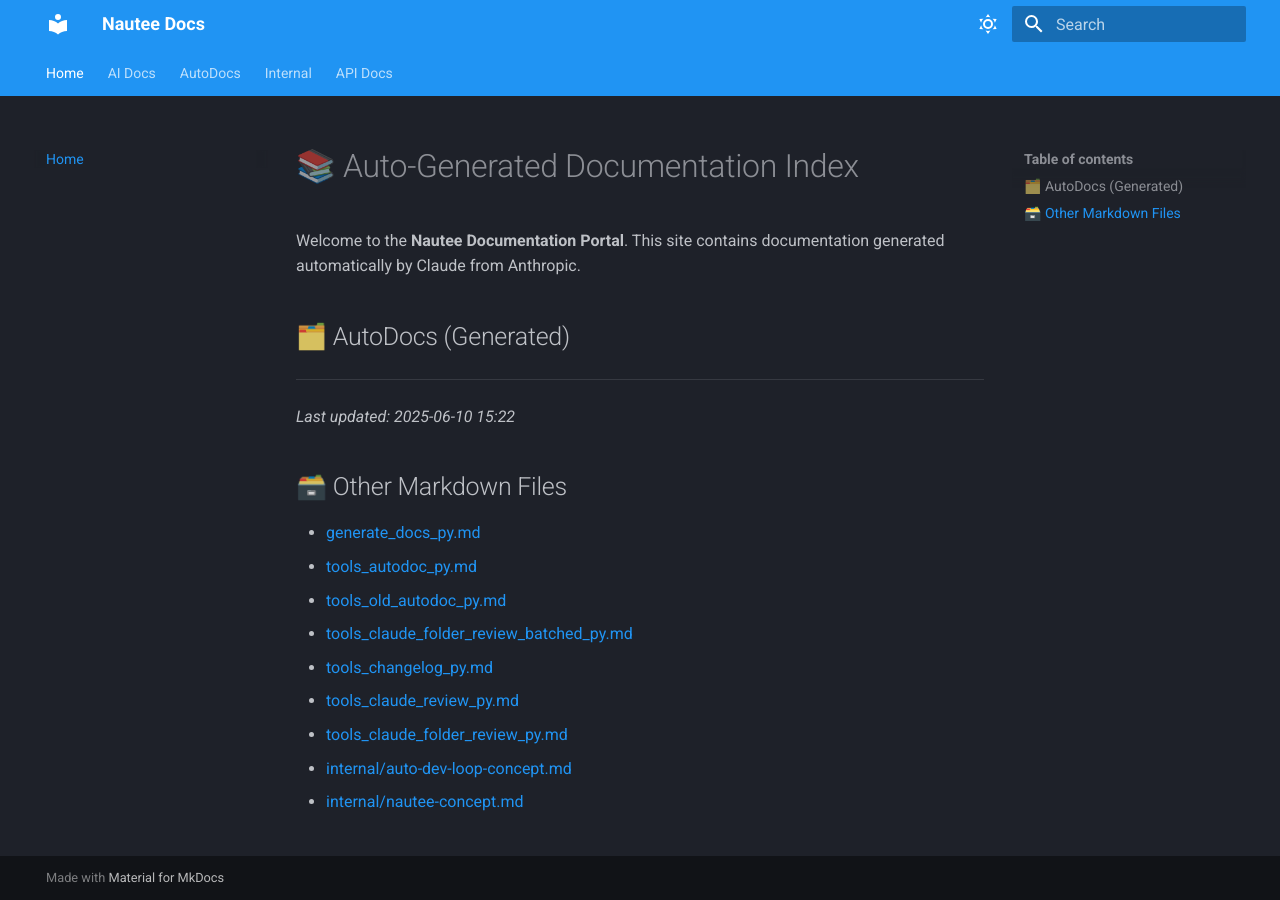
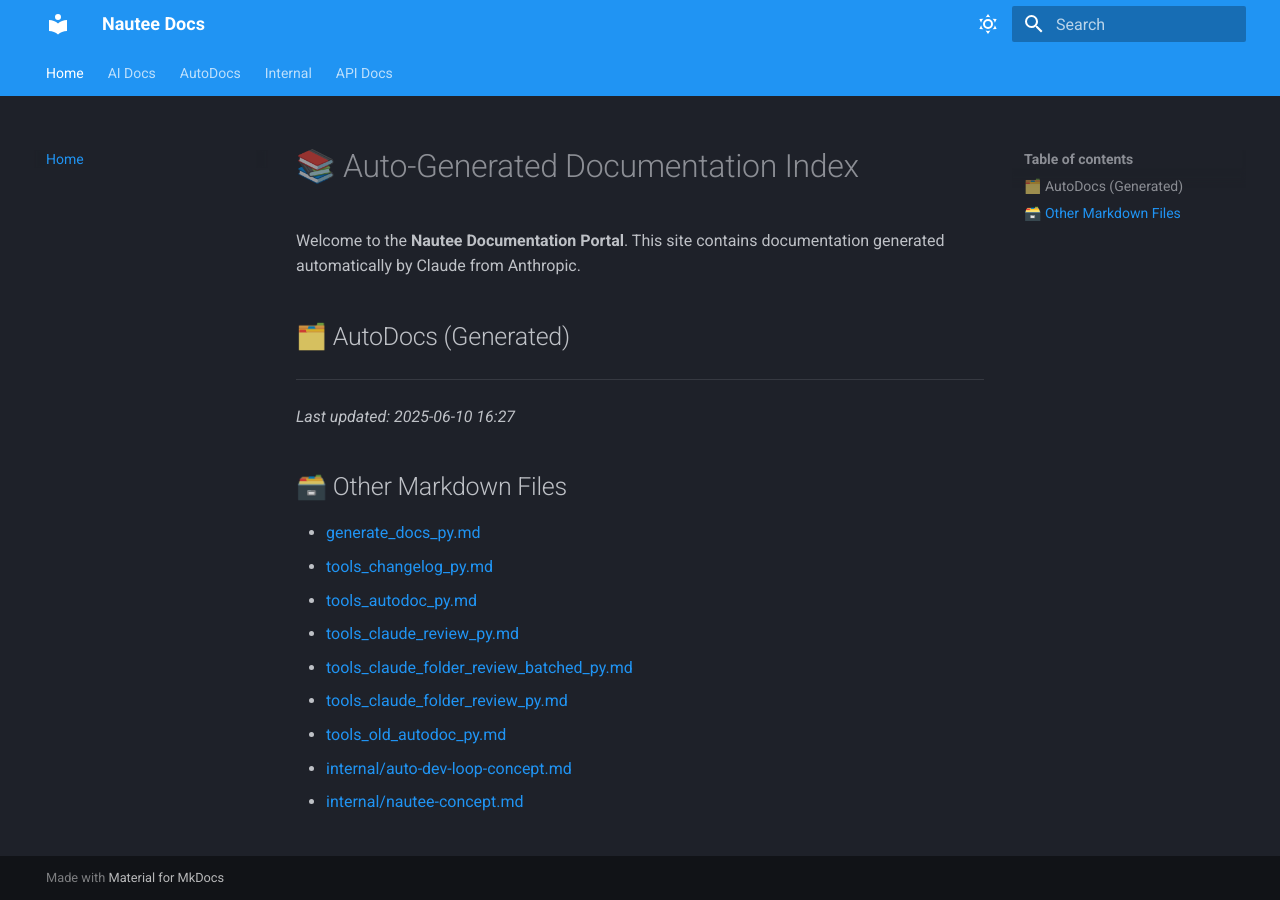
Before and after one commit to 48Nauts-Operator/nautee, an MkDocs documentation site: the page built from docs/index.md, in a window 1280 px wide. Built offline with MkDocs 1.6.1 and Material for MkDocs 9.7.7, drawn with Linux system fonts in a browser that asks for light colours.

Commit message:
🤖 Auto-update docs via Nautee

```diff
--- a/docs/index.md
+++ b/docs/index.md
@@ -7,16 +7,16 @@ Welcome to the **Nautee Documentation Portal**. This site contains documentation
 
 ---
 
-_Last updated: 2025-06-10 15:22_
+_Last updated: 2025-06-10 16:27_
 
 ## 🗃️ Other Markdown Files
 
 - [generate_docs_py.md](generate_docs_py.md)
+- [tools_changelog_py.md](tools_changelog_py.md)
 - [tools_autodoc_py.md](tools_autodoc_py.md)
+- [tools_claude_review_py.md](tools_claude_review_py.md)
+- [tools_claude_folder_review_batched_py.md](tools_claude_folder_review_batched_py.md)
+- [tools_claude_folder_review_py.md](tools_claude_folder_review_py.md)
 - [tools_old_autodoc_py.md](tools_old_autodoc_py.md)
-- [tools_claude_folder_review_batched_py.md](tools_claude_folder_review_batched_py.md)
-- [tools_changelog_py.md](tools_changelog_py.md)
-- [tools_claude_review_py.md](tools_claude_review_py.md)
-- [tools_claude_folder_review_py.md](tools_claude_folder_review_py.md)
 - [internal/auto-dev-loop-concept.md](internal/auto-dev-loop-concept.md)
 - [internal/nautee-concept.md](internal/nautee-concept.md)
```
